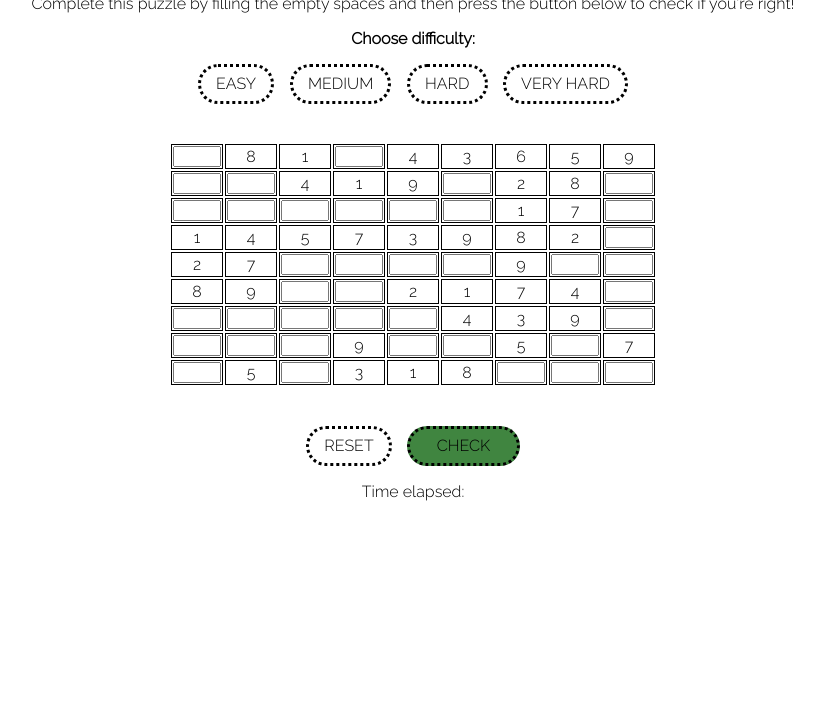
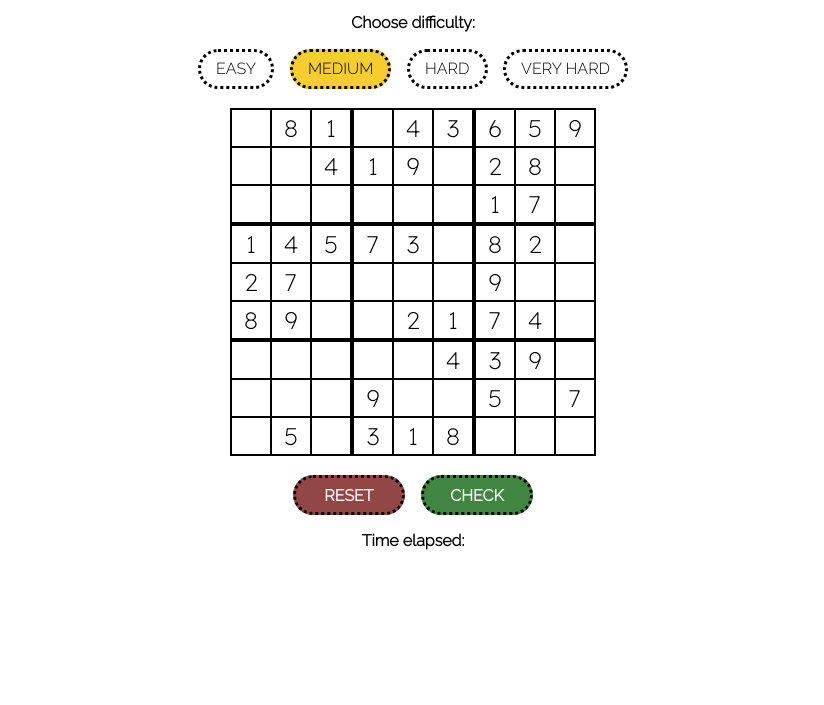
Before and after one commit to Kait0u/sudoku-html, a plain HTML site: page index.html in a window 1280 px wide. Shown: the part 95-800 px from the top of the page, without its empty margins (227-1051 px from the left). Drawn offline with Linux system fonts and the light colour scheme.

Commit message:
Game playable
The game is now playable - with a couple of missing features, but those are being worked on.

```diff
--- a/game.js
+++ b/game.js
@@ -1,8 +1,57 @@
 let diff = 1;
-let answer = createSudoku();
+let answer;
 let board;
 let unknowns = 0;
+let cells = 0;
+let unknownsDict = {};
 
+function reset(d)
+{
+    diff = d;
+    answer = createSudoku();
+    unknowns = 0;
+    cells = 0;
+    const temp = JSON.parse(JSON.stringify(answer));
+    board = difficulty(answer, diff);
+    let content = generateTable(board);
+    answer = [...temp];
+    console.table(answer);
+    document.getElementById("sudoku").innerHTML = content;
+    genUnknowns();
+
+    setButtonCol(d);
+    tableStyleInitialize();
+}
+
+function resetWithoutRegen()
+{
+    cells = 0;
+    let content = generateTable(board);
+    document.getElementById("sudoku").innerHTML = content;
+    tableStyleInitialize();
+}
+
+function setButtonCol(d)
+{
+    let clr = "#";
+    switch (d)
+    {
+        case 0:
+            clr += "4B974B";
+            break;
+        case 1:
+            clr += "F5CD30";
+            break;
+        case 2:
+            clr += "E29B40";
+            break;
+        case 3:
+            clr += "FF0000";
+            break;
+    }
+    for (let butt of document.getElementsByClassName("diffButton")) butt.style.backgroundColor = "white";
+    document.getElementById("diff" + d).style.backgroundColor = clr;
+}
 
 function generateTable(board)
 {
@@ -13,10 +62,10 @@ function generateTable(board)
         let contRow = "<tr>"
         for (let n of row)
         {
-            let field = "<td>";
+            let field = "<td id='cell" + cells++ + "'>";
             if (n == 0)
             {
-                field += "<input type='number' min='1' max='9'>";
+                field += "<input type='text' maxlength='1' id='unk"+ unknowns +"'>";
                 ++unknowns;
             }
             else
@@ -32,10 +81,69 @@ function generateTable(board)
     return content;
 }
 
+function tableStyleInitialize()
+{
+    let brdr = "0.15rem solid";
+    for (let cellNo = 0; cellNo < cells; ++cellNo)
+    {
+        let row = Math.trunc(cellNo / 9);
+        let col = cellNo % 9;
+        let cell = document.getElementById("cell" + cellNo);
+        if (row % 3 == 2) cell.style.borderBottom = brdr;
+        if (!(row % 3)) cell.style.borderTop = brdr;
+        if (col % 3 == 2) cell.style.borderRight = brdr;
+        if (!(col % 3)) cell.style.borderLeft = brdr;
+    }
+}
+
+function genUnknowns()
+{
+    let unknownsList = [];
+    for (let r = 0; r < answer.length; ++r)
+    {
+        for (let c = 0; c < answer[r].length; ++c)
+        {
+            if (board[r][c] == 0) unknownsList.push(answer[r][c]);
+        }
+    }
+
+    for (let i = 0; i < unknowns; ++i) unknownsDict["unk" + i] = unknownsList[i];
+    console.table(unknownsDict);
+}
+
+function check()
+{
+    let wrong = 0;
+    let inputs = document.getElementsByTagName("input");
+    let fPar;
+
+    for (let inp of Object.entries(unknownsDict))
+    {
+        let inpField = document.getElementById(inp[0]);
+        if (inpField == null) continue;
+        if (inpField) fPar = inpField.parentElement;
+
+        if (inpField.value == inp[1])
+        {
+            fPar.innerHTML = inp[1];
+            fPar.style.backgroundColor = "#4B974B";
+        }
+        else
+        {
+            fPar.style.backgroundColor = "#FF0000";
+            ++wrong;
+        }
+    }
+
+    if (wrong == 0)
+    {
+        alert("Congratulations! You made it!");
+        reset(diff);
+    }
+}
 
 window.onload = function()
 {
-    board = difficulty(answer, diff);
-    let content = generateTable(board);
-    document.getElementById("sudoku").innerHTML = content;
+    reset(1);
+    tableStyleInitialize();
 }
--- a/index.html
+++ b/index.html
@@ -7,9 +7,8 @@
     <title>Sudoku</title>
     <link rel="stylesheet" type="text/css" href="style.css">
     <link rel="preconnect" href="https://fonts.googleapis.com">
-    <link rel="preconnect" href="https://fonts.googleapis.com">
     <link rel="preconnect" href="https://fonts.gstatic.com" crossorigin>
-    <link href="https://fonts.googleapis.com/css2?family=Raleway:wght@300&family=Ubuntu:wght@500&display=swap" rel="stylesheet">
+    <link href="https://fonts.googleapis.com/css2?family=Lexend:wght@200&family=Raleway:wght@300&family=Ubuntu:wght@500&display=swap" rel="stylesheet">
     <script src="sudoku.js"></script>
     <script src="game.js"></script>
 </head>
@@ -25,10 +24,10 @@
             <p>Choose difficulty:</p>
         </b>
         <nav>
-            <div class="diffButton">EASY</div>
-            <div class="diffButton">MEDIUM</div>
-            <div class="diffButton">HARD</div>
-            <div class="diffButton">VERY HARD</div>
+            <div class="diffButton" id="diff0" onclick="reset(0);">EASY</div>
+            <div class="diffButton" id="diff1" onclick="reset(1);">MEDIUM</div>
+            <div class="diffButton" id="diff2" onclick="reset(2);">HARD</div>
+            <div class="diffButton" id="diff3" onclick="reset(3);">VERY HARD</div>
         </nav>
 
         <table id="sudoku">
@@ -36,13 +35,13 @@
         </table>
 
         <nav>
-            <div class="opButton">RESET</div>
-            <div class="opButton" id="checkButton">CHECK</div>
+            <div class="opButton" id="resetButton" onclick="resetWithoutRegen();">RESET</div>
+            <div class="opButton" id="checkButton" onclick="check();">CHECK</div>
         </nav>
 
 
         <div id="time">
-            <p>Time elapsed:</p>
+            <b><p>Time elapsed:</p></b>
             <p id="elapsed"></p>
         </div>
 
--- a/style.css
+++ b/style.css
@@ -1,3 +1,8 @@
+:root
+{
+    --cell-size: 2rem;
+}
+
 body
 {
     display: flex;
@@ -10,6 +15,7 @@ h1
 {
     font-family: 'Ubuntu', sans-serif;
     font-size: 2.5rem;
+    margin-top: 1.5%;
     margin-bottom: 0.5%;
 }
 
@@ -27,16 +33,32 @@ table
     display: flex;
     align-items: center;
     justify-content: center;
-    border: 1px black;
+    font-family: 'Lexend', sans-serif;
+    border-spacing: 0;
 }
 
 td
 {
-    max-width: 1%;
-    max-height: 1%;
-    min-width: 1%;
-    min-height: 1%;
-    border: 1px double;
+    transition: 0.75s;
+    align-items: center;
+    justify-content: center;
+    height: var(--cell-size);
+    width: var(--cell-size);
+    font-size: 1.5rem;
+    border: 0.05rem black solid;
+    margin: 0;
+    background-color: white;
+}
+
+input
+{
+    height: var(--cell-size);
+    width: var(--cell-size);
+    text-align: center;
+    border: none;
+    font-weight: 700;
+    font-size: 1.5rem;
+    background: transparent;
 }
 
 .diffButton
@@ -50,6 +72,7 @@ td
     margin: 1%;
     margin-top: 0.01%;
     margin-bottom: 0.01%;
+    transition: 0.75s;
 }
 
 .diffButton:hover
@@ -63,11 +86,14 @@ td
     padding-left: 2%;
     padding-right: 2%;
     border-radius: 2rem;
-    border-style: dotted;
+    border: black dotted;
     float: left;
     margin: 1%;
     margin-top: 0.01%;
     margin-bottom: 0.01%;
+    font-weight: 600;
+    color: white;
+    transition: 0.75s;
 }
 
 .opButton:hover
@@ -81,8 +107,15 @@ td
     min-width: 10%;
 }
 
+#resetButton
+{
+    background-color: rgb(146, 70, 70);
+    min-width: 10%;
+}
+
 #main
 {
+    margin: 0;
     font-family: 'Raleway', sans-serif;
     margin: auto;
     margin-top: 0;
@@ -91,6 +124,6 @@ td
 
 table
 {
-    margin-top: 5%;
-    margin-bottom: 5%;
+    margin-top: 2.5%;
+    margin-bottom: 2.5%;
 }
--- a/sudoku.js
+++ b/sudoku.js
@@ -123,8 +123,9 @@ function randBox()
     return box;
 }
 
-function fillDiagonal(arr)
+function fillDiagonal(a)
 {
+    let arr = a.slice();
     if (arr.length == 9 && arr[randInd(arr)].length == 9)
     {
         for (let b = 0; b < 3; ++b)
@@ -143,8 +144,9 @@ function fillDiagonal(arr)
     return arr;
 }
 
-function fillGrid(arr)
+function fillGrid(a)
 {
+    let arr = a.slice();
     if (arr.length == 9 && arr[randInd(arr)].length == 9)
     {
         let row, col;
@@ -171,10 +173,11 @@ function fillGrid(arr)
     }
 }
 
-function fillSudoku(arr)
+function fillSudoku(a)
 {
-    fillDiagonal(arr);
-    fillGrid(arr);
+    let arr = [...a];
+    arr = fillDiagonal(arr);
+    arr = fillGrid(arr);
     return arr;
 }
 
@@ -187,7 +190,8 @@ function createSudoku()
 
 function difficulty(sudoku, num) //0, 1, 2 or 3
 {
-    let output = sudoku;
+    let output = [...sudoku];
+
     let toRemove = [];
     let howMany;
     switch (num)
@@ -207,6 +211,8 @@ function difficulty(sudoku, num) //0, 1, 2 or 3
             break;
     }
 
+    howMany = 81 - howMany;
+
     while (toRemove.length < howMany)
             {
                 let ind = randInt(0, 80);
@@ -220,6 +226,5 @@ function difficulty(sudoku, num) //0, 1, 2 or 3
 
         output[row][col] = 0;
     }
-
     return output;
 }
```
